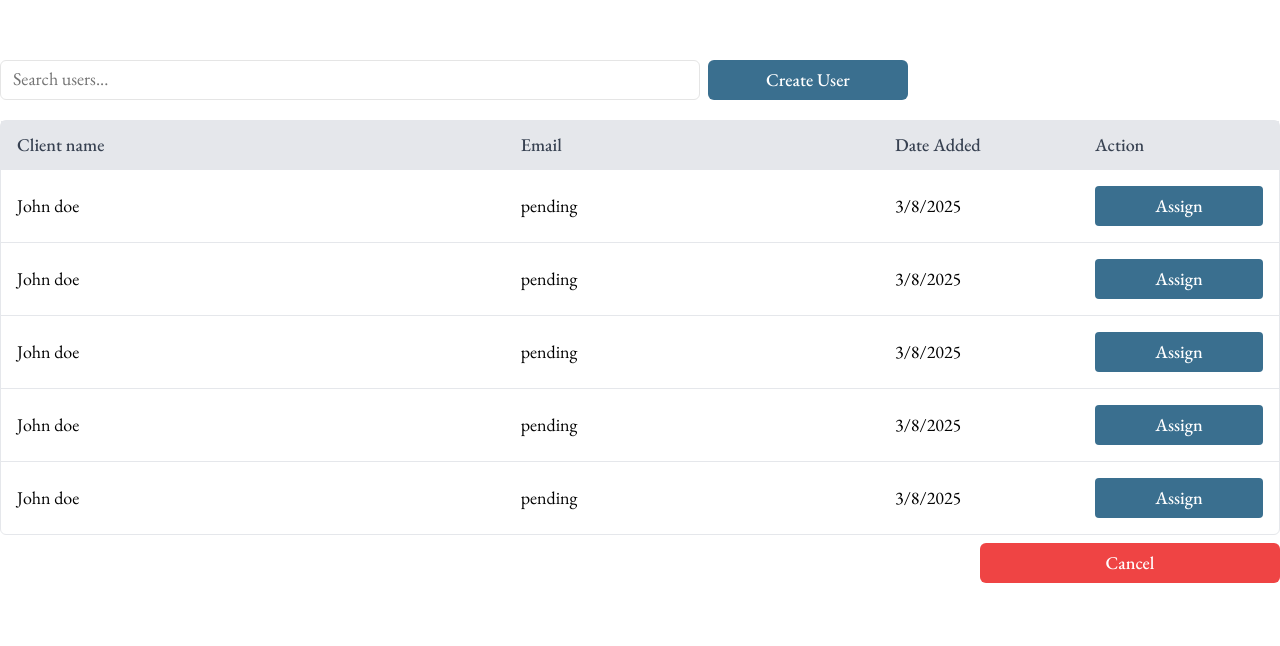
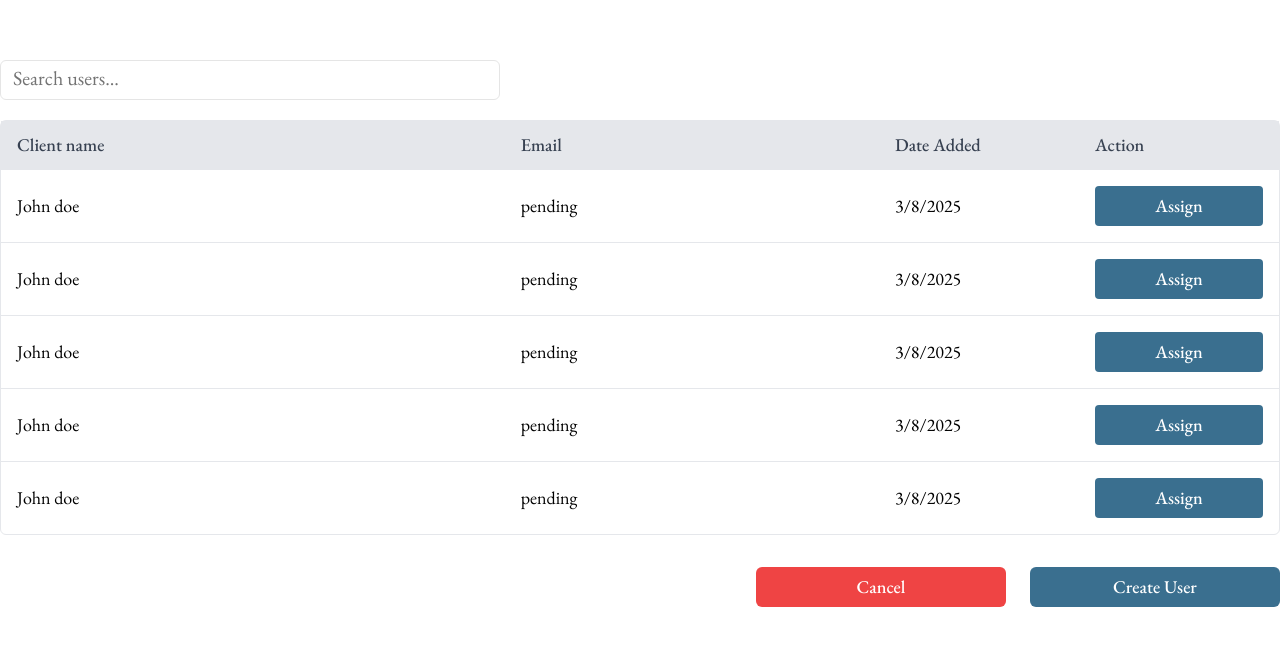
Before and after one commit to hack4impact-calpoly/lcslo-octagon-barn, a Next.js app: page /users in a window 1280 px wide. Shown: the top 646 px of the page. Built offline with nearby package versions, Linux system fonts and the light colour scheme; no server answers.

Commit message:
Changed styles

```diff
--- a/src/app/users/page.tsx
+++ b/src/app/users/page.tsx
@@ -44,13 +44,13 @@ export default async function Page() {
 
   return (
     <div className="container mx-auto py-10">
-      <div className="flex items-center gap-2 py-5">
-        <Input type="text" placeholder="Search users..." className="w-[700px] text-lg placeholder:text-lg pxd" />
-        <Button className="bg-[#3A6F8F] text-white px-4 py-2 text-lg w-[200px]">Create User</Button>
+      <div className="flex items-center justify-between py-5">
+        <Input type="text" placeholder="Search users..." className="w-[500px] text-2xl placeholder:text-xl pxd" />
       </div>
       <DataTable columns={columns} data={data} />
-      <div className="flex justify-end py-2">
-        <Button className="bg-red-500 text-white px-4 py-2 text-lg w-[300px]">Cancel</Button>
+      <div className="flex justify-end py-8 space-x-6">
+        <Button className="bg-red-500 text-white px-4 py-2 text-lg w-[250px]">Cancel</Button>
+        <Button className="bg-[#3A6F8F] text-white px-4 py-2 text-lg w-[250px]">Create User</Button>
       </div>
     </div>
   );
```
Also changed, not shown: 1 other file (tests, documents, lock files or other folders).
